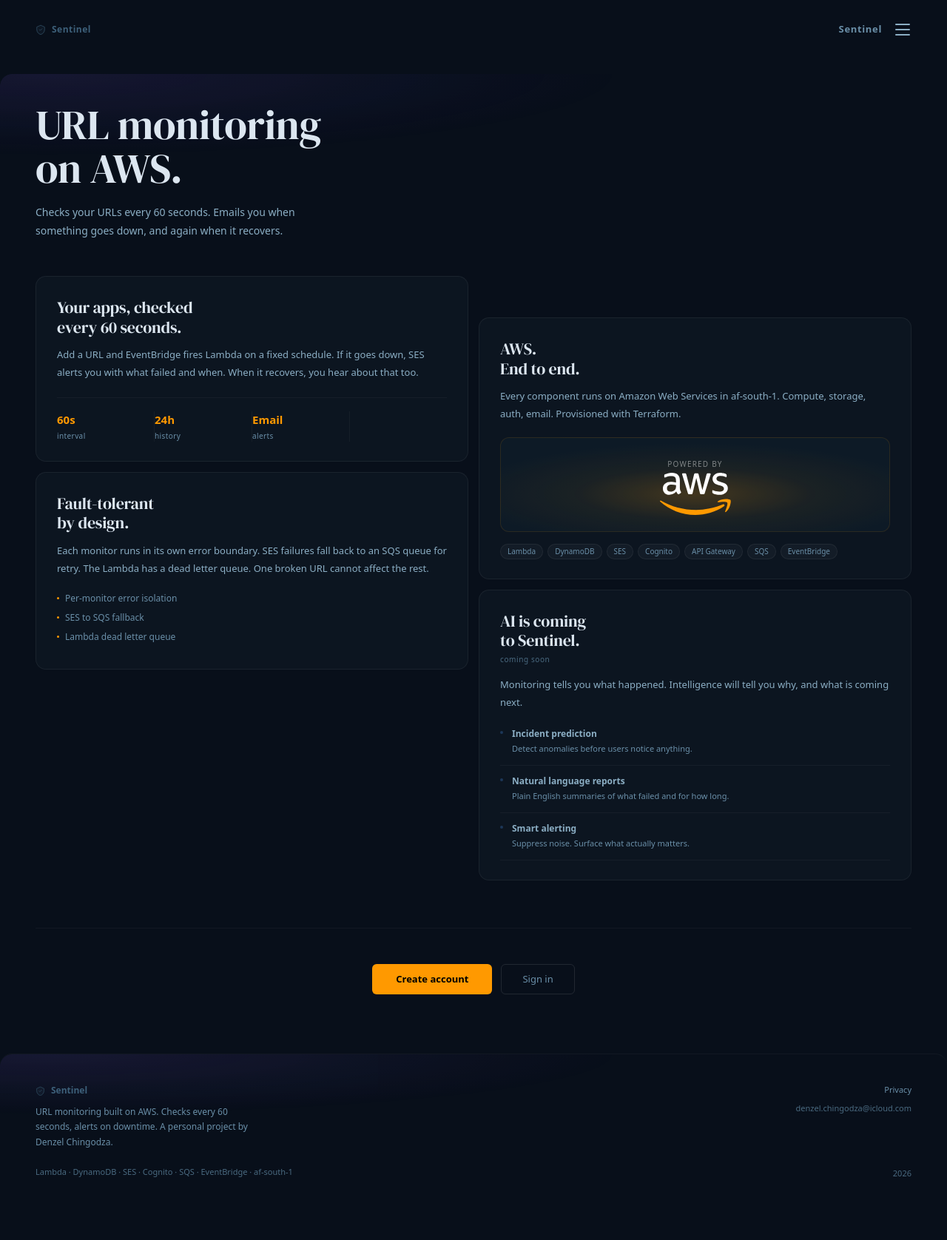
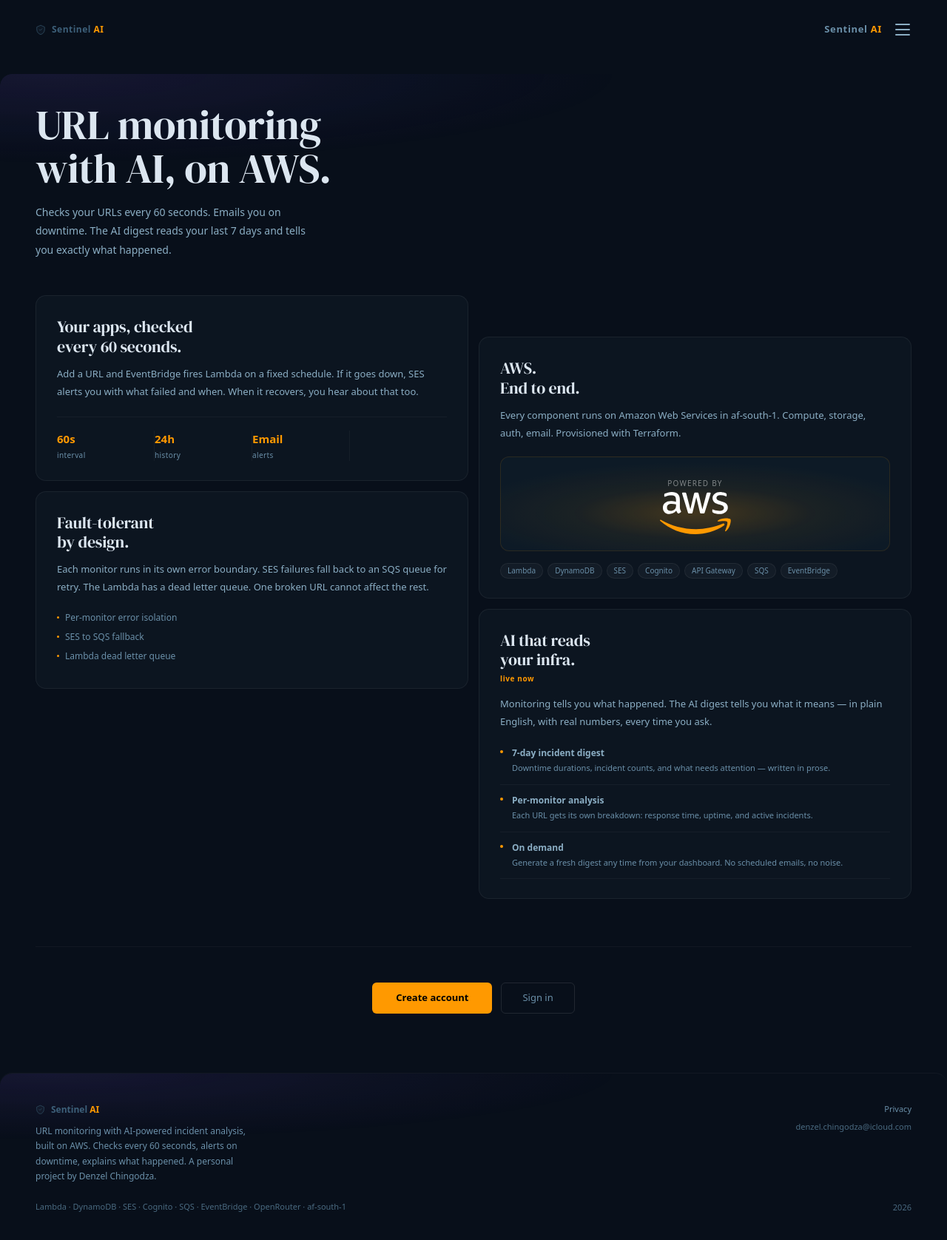
Before and after one commit to denzelchingodza/Sentinel, a Next.js app in the folder frontend/: page / in a window 1280 px wide. Shown: the top 1676 px of the page at 74% size. Before the commit the page ends 1642 px from the top, so only its background shows below. Built offline with nearby package versions, Linux system fonts and the light colour scheme.

Commit message:
rebrand: Sentinel AI — update README with AI section, landing page copy + AI card live

```diff
--- a/frontend/app/page.tsx
+++ b/frontend/app/page.tsx
@@ -129,12 +129,12 @@
           {/* Left: wordmark */}
           <div style={{ display: "flex", alignItems: "center", gap: 8 }}>
             <ShieldIcon />
-            <span style={{ fontWeight: 600, fontSize: 12, color: "var(--clo)", letterSpacing: "0.04em" }}>Sentinel</span>
+            <span style={{ fontWeight: 600, fontSize: 12, color: "var(--clo)", letterSpacing: "0.04em" }}>Sentinel <span style={{ color: "#FF9900" }}>AI</span></span>
           </div>
 
           {/* Right: wordmark + hamburger */}
           <div ref={menuRef} style={{ display: "flex", alignItems: "center", gap: 16, position: "relative" }}>
-            <span style={{ fontWeight: 700, fontSize: 13, color: "var(--cs)", letterSpacing: "0.05em" }}>Sentinel</span>
+            <span style={{ fontWeight: 700, fontSize: 13, color: "var(--cs)", letterSpacing: "0.05em" }}>Sentinel <span style={{ color: "#FF9900" }}>AI</span></span>
 
             <button
               onClick={() => setMenuOpen((v) => !v)}
@@ -191,11 +191,11 @@
             <div>
               <h1 data-reveal data-delay="0"
                 style={{ fontFamily: "'DM Serif Display', Georgia, serif", fontSize: "clamp(36px, 5.5vw, 56px)", fontWeight: 400, lineHeight: 1.05, letterSpacing: "-0.01em", color: "var(--ch)", margin: "0 0 16px" }}>
-                URL monitoring<br />on AWS.
+                URL monitoring<br />with AI, on AWS.
               </h1>
               <p data-reveal data-delay="80"
                 style={{ ...BODY, fontSize: 14, maxWidth: 380, margin: 0, color: "var(--cb)" }}>
-                Checks your URLs every 60 seconds. Emails you when something goes down, and again when it recovers.
+                Checks your URLs every 60 seconds. Emails you on downtime. The AI digest reads your last 7 days and tells you exactly what happened.
               </p>
             </div>
           </div>
@@ -258,19 +258,19 @@
               </div>
 
               <div data-reveal data-delay="180" className="ch" style={CARD}>
-                <h2 style={{ ...HEADING, marginBottom: 6 }}>AI is coming<br />to Sentinel.</h2>
-                <span style={{ fontSize: 10, color: "var(--cd)", letterSpacing: "0.06em", marginBottom: 14, display: "block" }}>coming soon</span>
+                <h2 style={{ ...HEADING, marginBottom: 6 }}>AI that reads<br />your infra.</h2>
+                <span style={{ fontSize: 10, color: "#FF9900", letterSpacing: "0.06em", marginBottom: 14, display: "block", fontWeight: 700 }}>live now</span>
                 <p style={{ ...BODY, marginBottom: 22 }}>
-                  Monitoring tells you what happened. Intelligence will tell you why, and what is coming next.
+                  Monitoring tells you what happened. The AI digest tells you what it means — in plain English, with real numbers, every time you ask.
                 </p>
                 <div style={{ display: "flex", flexDirection: "column", gap: 12 }}>
                   {[
-                    { title: "Incident prediction", desc: "Detect anomalies before users notice anything." },
-                    { title: "Natural language reports", desc: "Plain English summaries of what failed and for how long." },
-                    { title: "Smart alerting", desc: "Suppress noise. Surface what actually matters." },
+                    { title: "7-day incident digest", desc: "Downtime durations, incident counts, and what needs attention — written in prose." },
+                    { title: "Per-monitor analysis", desc: "Each URL gets its own breakdown: response time, uptime, and active incidents." },
+                    { title: "On demand", desc: "Generate a fresh digest any time from your dashboard. No scheduled emails, no noise." },
                   ].map((f) => (
                     <div key={f.title} style={{ display: "flex", gap: 12, paddingBottom: 12, borderBottom: "1px solid var(--bd-faint)" }}>
-                      <div style={{ width: 4, height: 4, borderRadius: "50%", background: "rgba(74,158,255,0.25)", marginTop: 5, flexShrink: 0 }} />
+                      <div style={{ width: 4, height: 4, borderRadius: "50%", background: "#FF9900", marginTop: 5, flexShrink: 0 }} />
                       <div>
                         <div style={{ fontSize: 12, fontWeight: 600, color: "var(--cb)", marginBottom: 2 }}>{f.title}</div>
                         <div style={{ fontSize: 11, color: "var(--cs)", lineHeight: 1.7 }}>{f.desc}</div>
@@ -303,12 +303,12 @@
                   stroke="var(--cf)" strokeWidth="1.5" strokeLinejoin="round" fill="rgba(46,74,94,0.15)" />
                 <path d="M9 12l2 2 4-4" stroke="var(--cf)" strokeWidth="1.5" strokeLinecap="round" strokeLinejoin="round" />
               </svg>
-              <span style={{ fontWeight: 600, fontSize: 12, color: "var(--clo)" }}>Sentinel</span>
+              <span style={{ fontWeight: 600, fontSize: 12, color: "var(--clo)" }}>Sentinel <span style={{ color: "#FF9900" }}>AI</span></span>
             </div>
             <p style={{ fontSize: 12, color: "var(--cs)", lineHeight: 1.7, margin: "0 0 16px", maxWidth: 300 }}>
-              URL monitoring built on AWS. Checks every 60 seconds, alerts on downtime. A personal project by Denzel Chingodza.
+              URL monitoring with AI-powered incident analysis, built on AWS. Checks every 60 seconds, alerts on downtime, explains what happened. A personal project by Denzel Chingodza.
             </p>
-            <span style={{ fontSize: 11, color: "var(--cd)" }}>Lambda · DynamoDB · SES · Cognito · SQS · EventBridge · af-south-1</span>
+            <span style={{ fontSize: 11, color: "var(--cd)" }}>Lambda · DynamoDB · SES · Cognito · SQS · EventBridge · OpenRouter · af-south-1</span>
           </div>
           <div style={{ display: "flex", flexDirection: "column", alignItems: "flex-end", justifyContent: "space-between" }}>
             <div style={{ display: "flex", flexDirection: "column", alignItems: "flex-end", gap: 8 }}>
```
Also changed, not shown: 1 other file (tests, documents, lock files or other folders).
